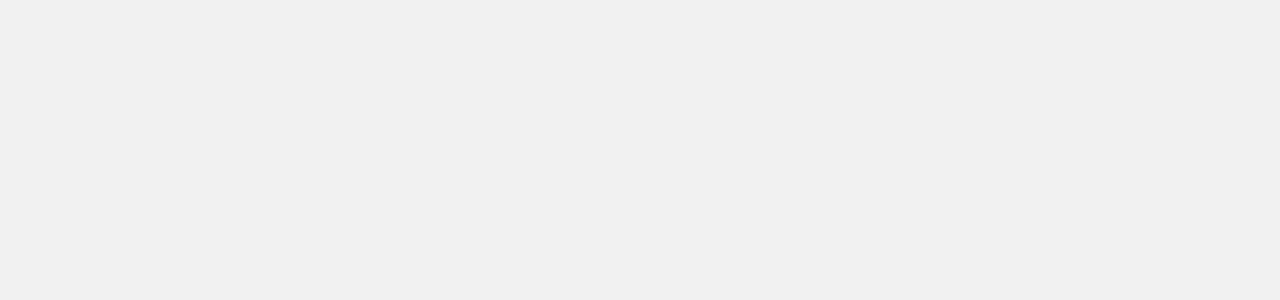
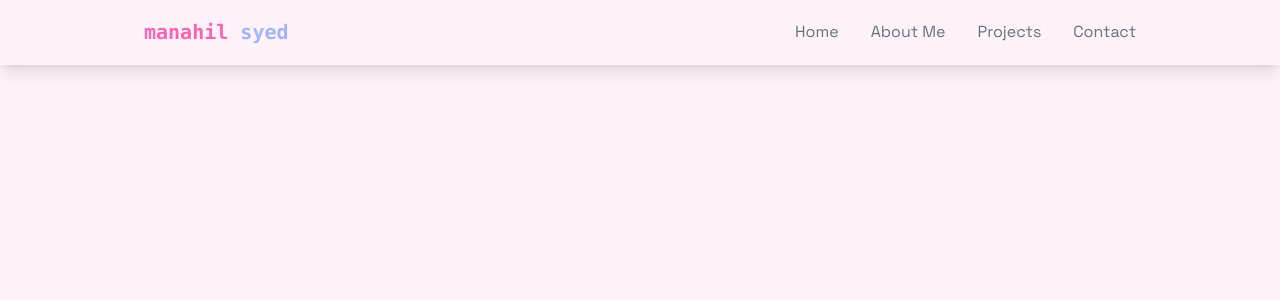
Before and after one commit to syedm83/portfolio, a React (Vite) app in the folder portfolio/: page / in a window 1280 px wide. Shown: the top 300 px of the page. Built offline with nearby package versions, Linux system fonts and the light colour scheme.

Commit message:
navigation bar

```diff
--- a/portfolio/src/App.jsx
+++ b/portfolio/src/App.jsx
@@ -1,14 +1,20 @@
 import { useState } from 'react'
 import './App.css'
 import { LoadingScreen } from './components/LoadingScreen';
+import { Navbar } from './components/Navbar';
 import "./index.css";
 
 function App() {
   const [isLoaded, setIsLoaded] = useState(false)
+  const [menuOpen, setMenuOpen] = useState(false)
 
   return (
     <>
-    {!isLoaded && <LoadingScreen onComplete={()=> setIsLoaded(true)}/>}
+    {!isLoaded && <LoadingScreen onComplete={()=> setIsLoaded(true)}/>}{""}
+      <div className={`min-h-screen transition-opacity duration-700 ${isLoaded ? "opacity-100" : "opacity-0"} bg-pink-50 text-gray-500`}>
+        <Navbar menuOpen={menuOpen} setMenuOpen={setMenuOpen}/>
+
+      </div>
     </>
   );
 }
--- a/portfolio/src/components/LoadingScreen.jsx
+++ b/portfolio/src/components/LoadingScreen.jsx
@@ -29,7 +29,7 @@ export const LoadingScreen = ({ onComplete }) => {
                 {text} <span className="animate-blink ml-1">|</span>
             </div>
 
-            <div className="w-[200px] h-[2px] bg-gray-500 rounded relative overflow-hidden">
+            <div className="w-[200px] h-[2px] bg-indigo-300 rounded relative overflow-hidden">
                 <div className="w-[40%] h-full bg-gray-50 shadow-[0_0_15px_#3b82f6] animate-loading-bar">
                     {" "}
                 </div>
--- /dev/null
+++ b/portfolio/src/components/Navbar.jsx
@@ -0,0 +1,34 @@
+import { useEffect } from "react";
+
+export const Navbar = ({menuOpen, setMenuOpen}) =>{
+    useEffect(() =>{
+        document.body.style.overflow = menuOpen ? "hidden" : ""
+    }, [menuOpen]);
+    return (
+    <nav className="fixed top-0 w-full z-40 bg-[rgba(227, 227, 227, 0.8)] backdrop-blur-lg border-b border-white/10 shadow-lg">
+        <div className="max-w-5xl mx-auto px-4">
+            <div className="flex justify-between items-center h-16">
+                <a href="#home" className="font-mono text-xl font-bold text-pink-400">
+                    {""}
+                    manahil<span className="text-indigo-300"> syed</span>
+                </a>
+
+                <div className="w-7 h-5 relative cursor-pointer z-40 md:hidden
+                onClick={() => setMenuOpen((prev) => !prev)}">
+                    &#9776;
+                </div>
+
+                <div className="hidden md:flex items-center space-x-8">
+                    <a href="#home" className="tex-gray-300 hove:text-white transition-colors">{""}Home{""} </a>
+                    <a href="#about" className="tex-gray-300 hove:text-white transition-colors">{""}About Me{""} </a>
+                    <a href="#projects" className="tex-gray-300 hove:text-white transition-colors">{""}Projects{""} </a>
+                    <a href="#contact" className="tex-gray-300 hove:text-white transition-colors">{""}Contact{""} </a>
+
+                </div>
+
+            </div>
+
+        </div>
+    </nav>
+    );
+};
```
